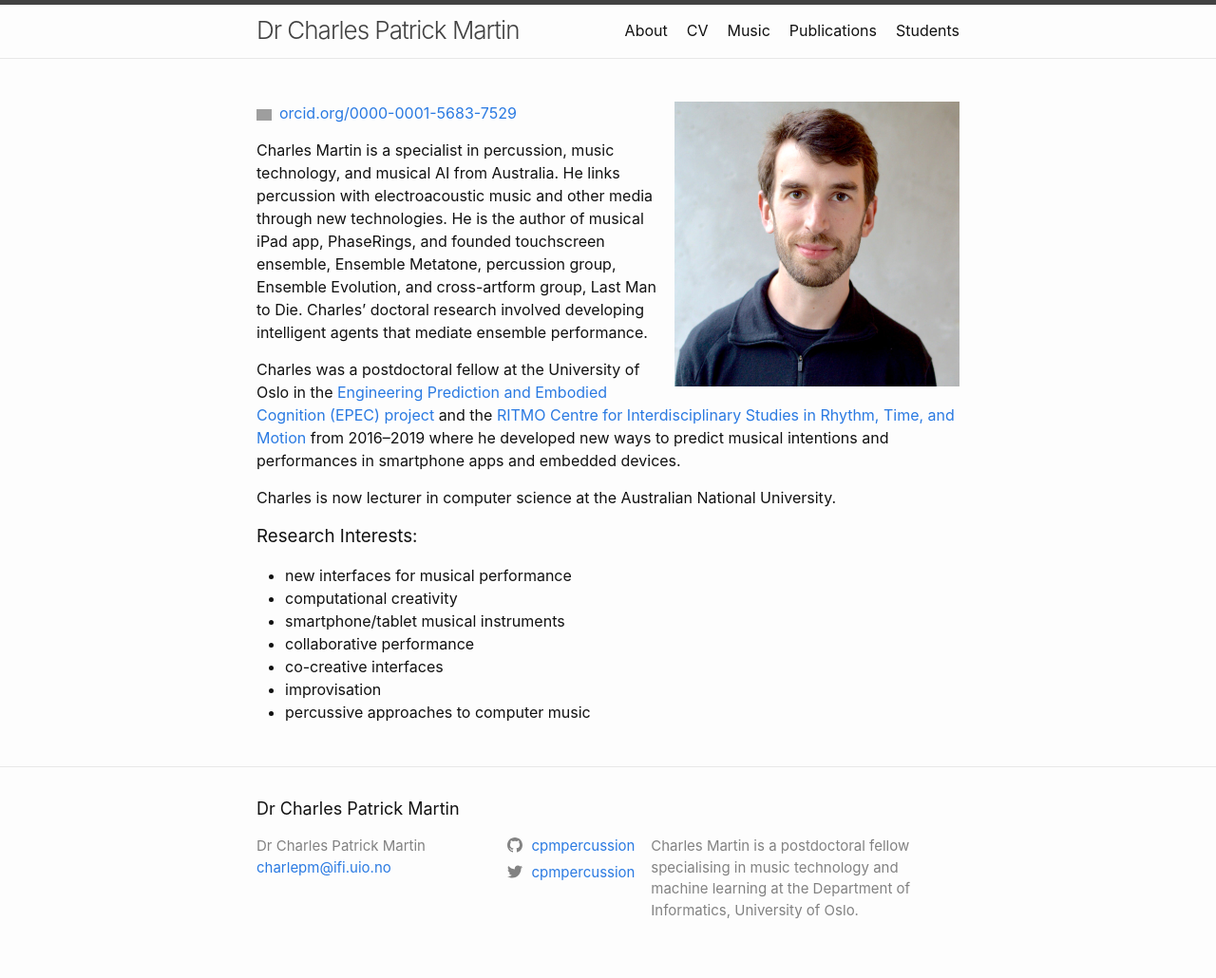
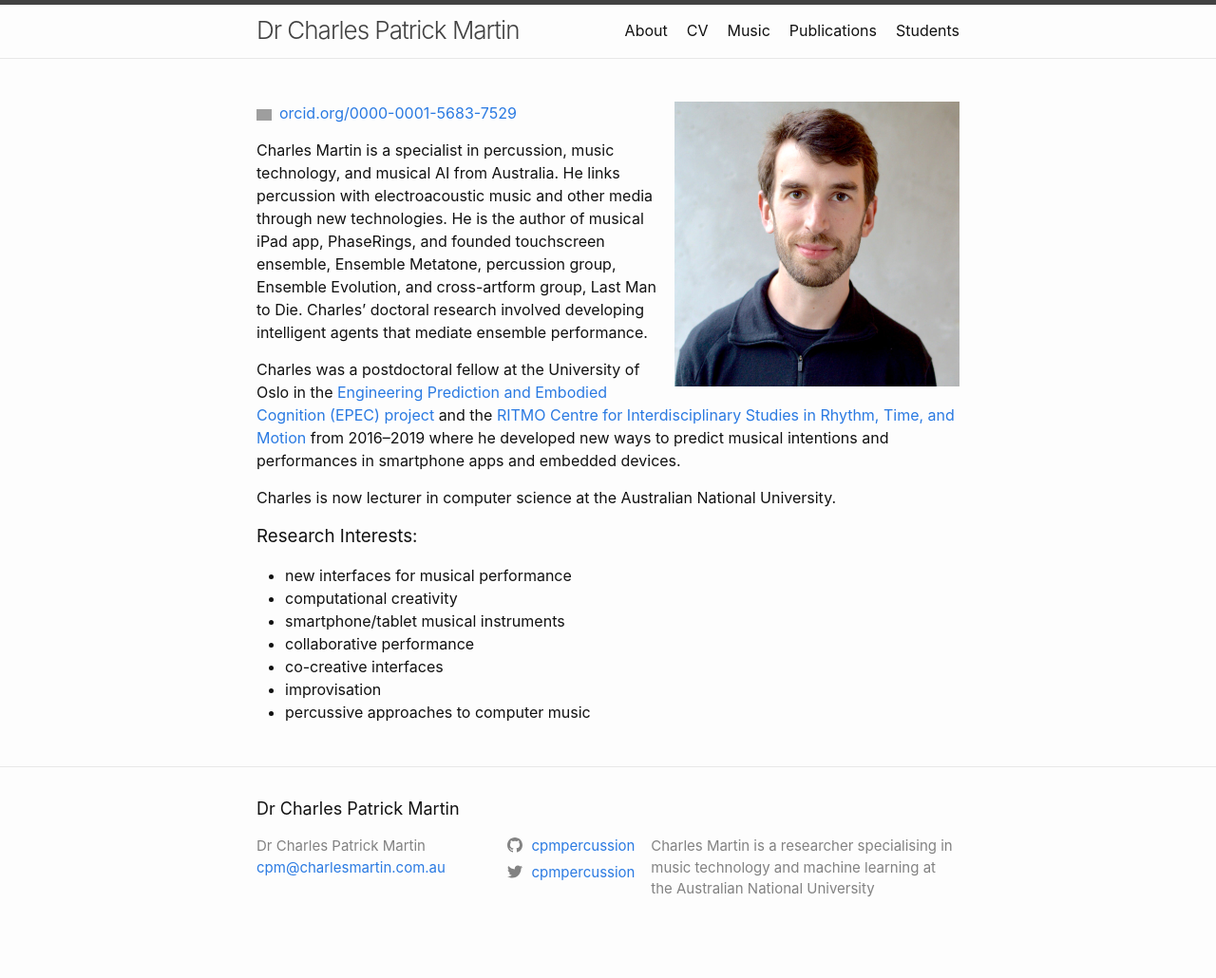
Before and after one commit to cpmpercussion/cpm-website-publications-list, a Jekyll site: the page built from docs/index.md, in a window 1280 px wide. Shown: the whole page at 95% size. Built offline with Jekyll 4.4.1, drawn with Linux system fonts in a browser that asks for light colours; after the commit the page ends 1008 px from its top, so only the background shows below that; grey boxes are pictures that could not be loaded.

Commit message:
updated to work on new hosting

```diff
--- a/docs/_config.yml
+++ b/docs/_config.yml
@@ -14,13 +14,12 @@
 # You can create any custom variable you would like, and they will be accessible
 # in the templates via {{ site.myvariable }}.
 title: Dr Charles Patrick Martin
-email: charlepm@ifi.uio.no
+email: cpm@charlesmartin.com.au
 description: >- # this means to ignore newlines until "baseurl:"
-  Charles Martin is a postdoctoral fellow specialising in music
-  technology and machine learning at the Department of Informatics,
-  University of Oslo.
-baseurl: "/charlepm" # the subpath of your site, e.g. /blog
-url: "http://folk.uio.no" # the base hostname & protocol for your site, e.g. http://example.com
+  Charles Martin is a researcher specialising in music
+  technology and machine learning at the Australian National University
+baseurl: "" # the subpath of your site, e.g. /blog
+url: "https://metatonetransfer.com" # the base hostname & protocol for your site, e.g. http://example.com
 twitter_username: cpmpercussion
 github_username:  cpmpercussion
 
```
Also changed, not shown: 1 other file.
